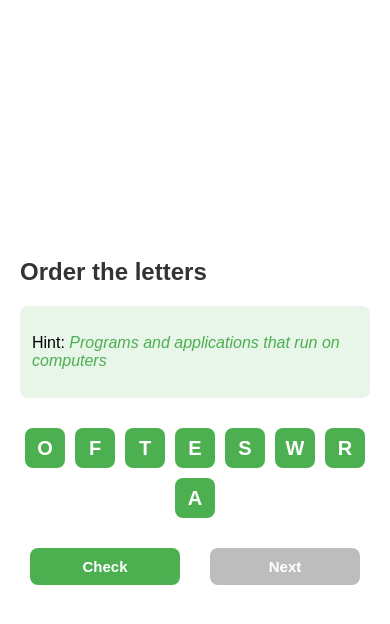
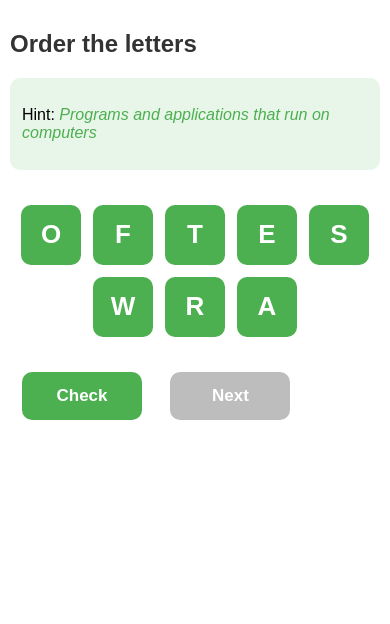
Before and after one commit to FelipeOrtz223/FelipeOrtz223, a plain HTML site: page letter.html in a window 390 px wide. Drawn offline with Linux system fonts and the light colour scheme.

Commit message:
Update letter.css

```diff
--- a/styles/letter.css
+++ b/styles/letter.css
@@ -16,48 +16,50 @@
     align-items: center;
     min-height: 100vh;
     margin: 0;
-    padding: 20px;
+    padding: 15px;
+    touch-action: manipulation; /* Mejorar respuesta táctil */
 }
 
 .main-container {
     width: 100%;
-    max-width: 600px;
+    max-width: 900px;
     margin: 0 auto;
 }
 
 .game-container {
     background-color: var(--white);
-    border-radius: 15px;
-    padding: 25px;
-    box-shadow: 0 4px 12px rgba(0, 0, 0, 0.1);
+    border-radius: 18px;
+    padding: 30px;
+    box-shadow: 0 5px 15px rgba(0, 0, 0, 0.1);
     text-align: center;
 }
 
 h2 {
     color: var(--text-dark);
-    margin-bottom: 20px;
+    margin-bottom: 25px;
+    font-size: 28px;
 }
 
 /* 📦 CONTENEDOR DE LETRAS */
 .letters-container {
     display: flex;
     flex-wrap: wrap;
-    gap: 10px;
+    gap: 12px;
     justify-content: center;
-    margin: 30px 0;
+    margin: 35px 0;
 }
 
 .letter-box {
     background-color: var(--green-main);
     color: var(--white);
-    width: 50px;
-    height: 50px;
+    width: 65px;
+    height: 65px;
     display: flex;
     align-items: center;
     justify-content: center;
-    font-size: 24px;
+    font-size: 28px;
     font-weight: bold;
-    border-radius: 8px;
+    border-radius: 10px;
     cursor: grab;
     user-select: none;
     transition: transform 0.2s, background-color 0.2s;
@@ -71,9 +73,10 @@
 /* 💡 PISTA */
 .hint-container {
     background-color: var(--green-light);
-    padding: 12px;
-    border-radius: 8px;
-    margin: 15px 0;
+    padding: 15px;
+    border-radius: 10px;
+    margin: 20px 0;
+    font-size: 18px;
 }
 
 #hint-text {
@@ -83,9 +86,10 @@
 
 /* ✅❌ RESULTADO */
 #result-message {
-    min-height: 24px;
+    min-height: 28px;
     font-weight: bold;
-    margin-top: 20px;
+    margin-top: 25px;
+    font-size: 18px;
 }
 
 .correct {
@@ -101,13 +105,14 @@
     background-color: var(--green-main);
     color: var(--white);
     border: none;
-    padding: 12px 24px;
-    border-radius: 8px;
-    font-size: 16px;
+    padding: 15px 30px;
+    border-radius: 10px;
+    font-size: 18px;
     font-weight: bold;
     cursor: pointer;
     transition: background-color 0.3s;
-    margin: 0 10px;
+    margin: 0 12px;
+    min-width: 140px;
 }
 
 .green-btn:hover {
@@ -121,50 +126,80 @@
 
 /* 📱 MOBILE RESPONSIVE */
 @media (max-width: 600px) {
-    .letter-box {
-      width: 40px;
-      height: 40px;
-      font-size: 20px;
+    body {
+        padding: 10px;
+        align-items: flex-start;
+        min-height: 90vh;
     }
 
-    .controls {
-      display: flex;
-      gap: 10px;
-      justify-content: center;
+    .game-container {
+        padding: 25px 20px;
+        border-radius: 15px;
+    }
+
+    .letter-box {
+        width: 60px;
+        height: 60px;
+        font-size: 26px;
+    }
+
+    h2 {
+        font-size: 24px;
+        margin-bottom: 20px;
     }
 
     .green-btn {
-      padding: 10px 20px;
-      font-size: 15px;
+        padding: 14px 25px;
+        font-size: 17px;
+        min-width: 120px;
+    }
+
+    .hint-container {
+        font-size: 16px;
+        padding: 12px;
     }
 }
+
+/* 🏆 RESULTADOS */
 .results-container {
     text-align: center;
-    padding: 20px;
-    background-color: #f8f8f8;
-    border-radius: 10px;
+    padding: 30px;
+    background-color: var(--white);
+    border-radius: 15px;
+    box-shadow: 0 4px 10px rgba(0,0,0,0.1);
     margin-top: 20px;
 }
 
 .score {
-    font-size: 24px;
-    color: #4CAF50;
-    margin: 20px 0;
+    font-size: 28px;
+    color: var(--green-main);
+    margin: 25px 0;
+    font-weight: bold;
 }
 
 .results-buttons {
     display: flex;
     justify-content: center;
-    gap: 15px;
-    margin-top: 30px;
+    gap: 20px;
+    margin-top: 35px;
 }
 
 @media (max-width: 600px) {
+    .results-container {
+        padding: 25px 20px;
+    }
+
+    .score {
+        font-size: 24px;
+    }
+
     .results-buttons {
         flex-direction: column;
+        gap: 15px;
     }
 
-    .green-btn {
+    .results-buttons .green-btn {
         width: 100%;
+        margin: 0;
     }
 }
```
Lines whose indentation alone changed are shown as unchanged.
